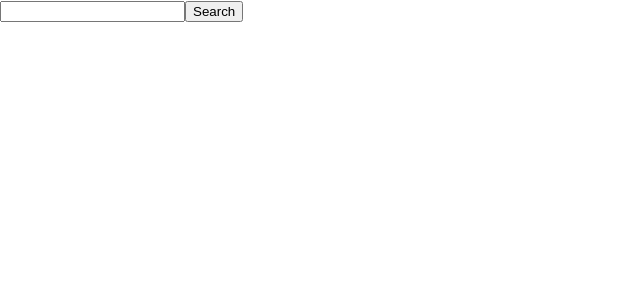
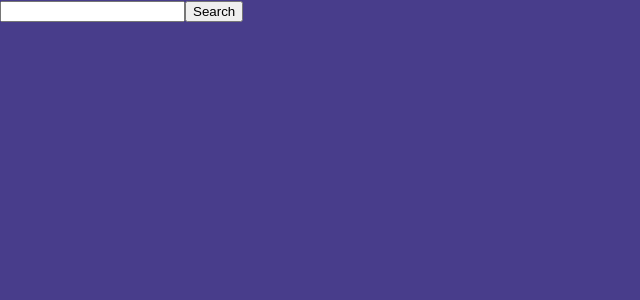
Before and after one commit to Luzin7/react-weather-app, a React (Create React App) app: page / in a window 1280 px wide. Shown: the top 300 px of the page, without its empty margins (0-640 px from the left). Built offline with nearby package versions, Linux system fonts and the light colour scheme.

Commit message:
💄feat: 🚧 temporário 🚧

```diff
--- a/src/index.css
+++ b/src/index.css
@@ -1,13 +1,9 @@
 body {
   margin: 0;
-  font-family: -apple-system, BlinkMacSystemFont, 'Segoe UI', 'Roboto', 'Oxygen',
-    'Ubuntu', 'Cantarell', 'Fira Sans', 'Droid Sans', 'Helvetica Neue',
+  font-family: -apple-system, BlinkMacSystemFont, "Segoe UI", "Roboto", "Oxygen",
+    "Ubuntu", "Cantarell", "Fira Sans", "Droid Sans", "Helvetica Neue",
     sans-serif;
   -webkit-font-smoothing: antialiased;
   -moz-osx-font-smoothing: grayscale;
+  background-color: darkslateblue;
 }
-
-code {
-  font-family: source-code-pro, Menlo, Monaco, Consolas, 'Courier New',
-    monospace;
-}
```
